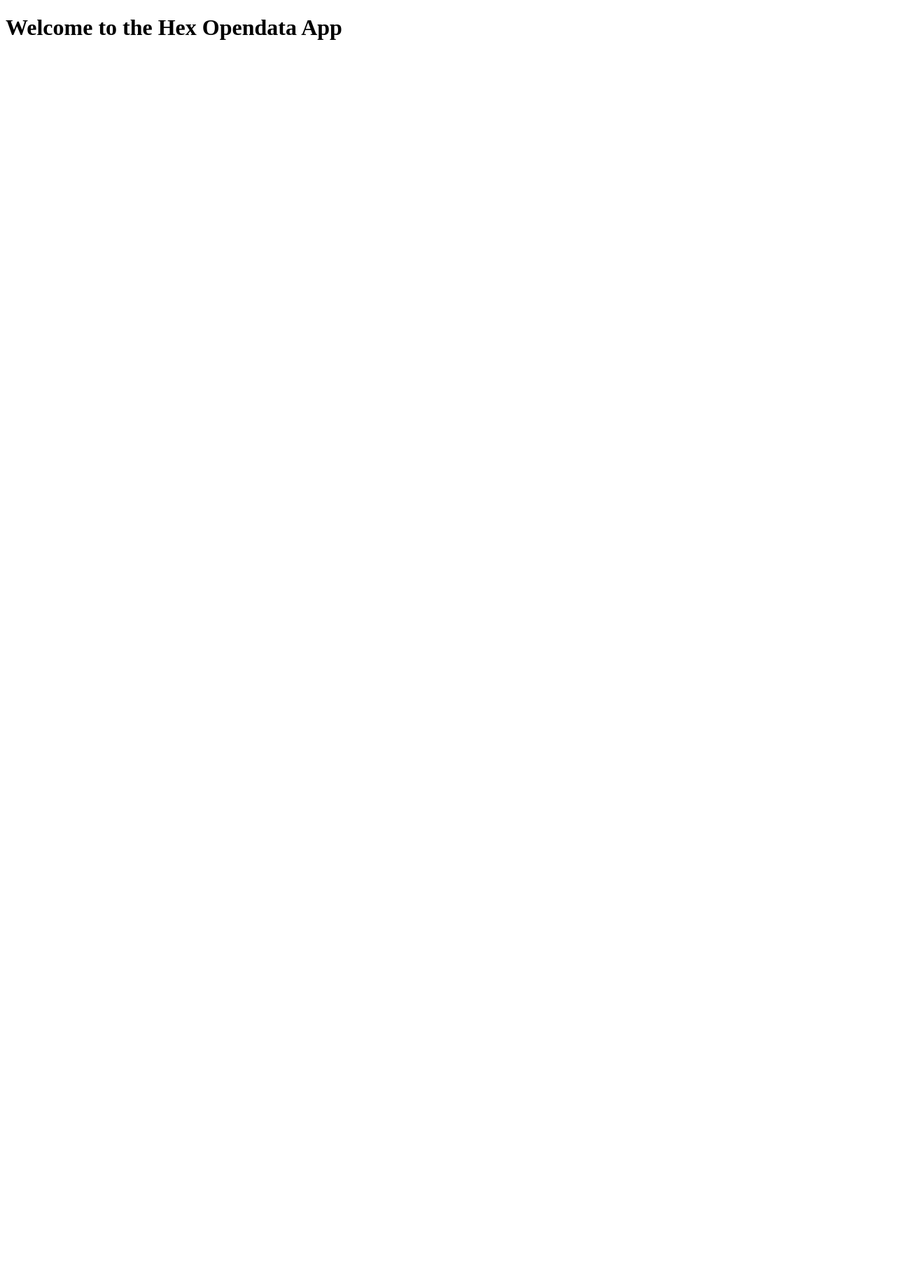
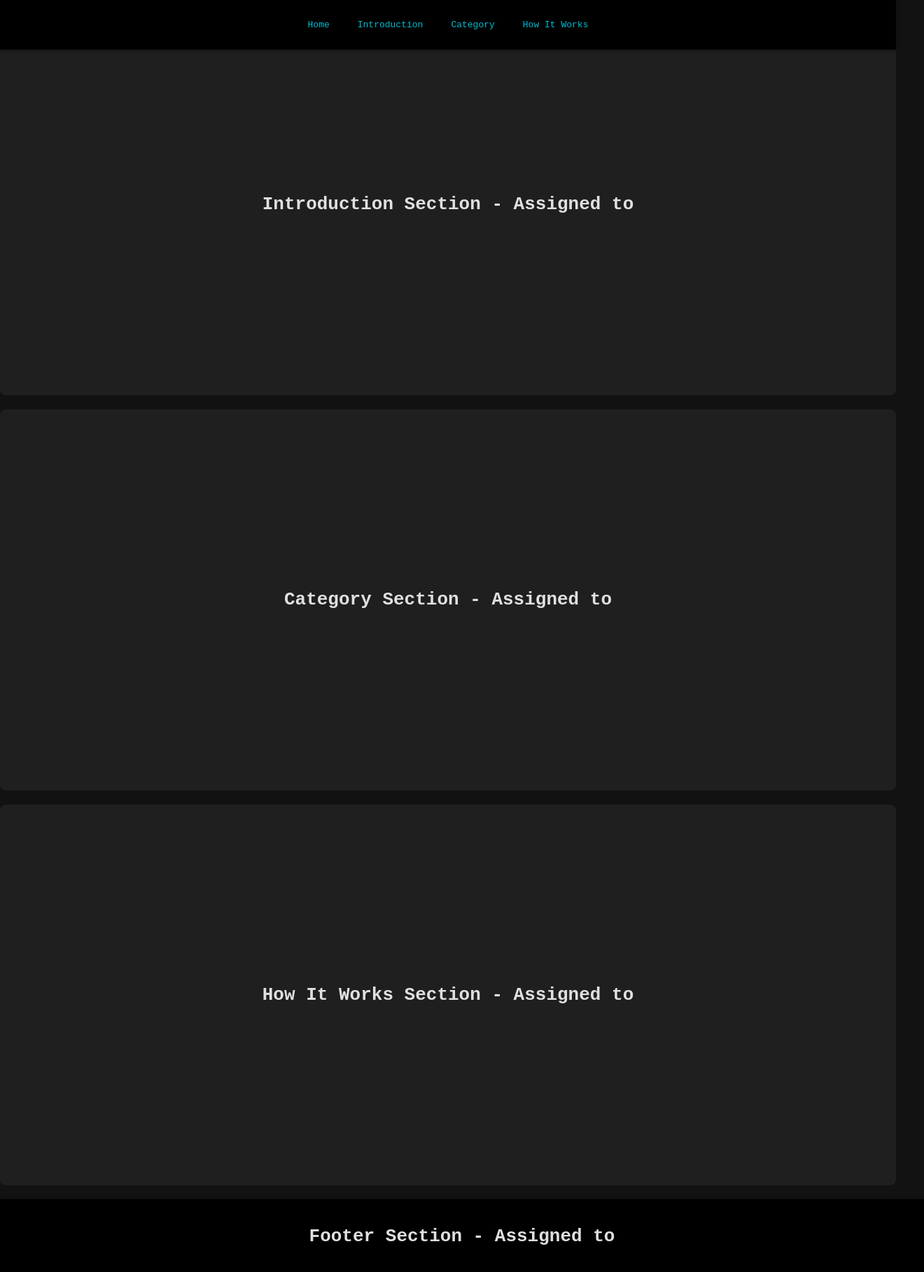
Before and after one commit to HACC2024/HEX, a Next.js app: page / in a window 1280 px wide. Shown: the whole page at 70% size, 1320 px wide, since content can reach past the window. Before the commit the page ends 800 px from the top, so only its background shows below. Built offline with nearby package versions, Linux system fonts and the light colour scheme.

Commit message:
Create Collaborative Template

```diff
--- a/src/app/page.tsx
+++ b/src/app/page.tsx
@@ -1,11 +1,27 @@
-import React from 'react';
+import React from "react";
+import Navbar from "../components/navbar";
+import Footer from "../components/footer";
+import Introduction from "../components/introduction";
+import Category from "../components/category";
+import HowItWorks from "../components/howItWorks";
+import "../styles/styles.css";
 
 const HomePage: React.FC = () => {
-    return (
-        <div>
-            <h1>Welcome to the Hex Opendata App</h1>
-        </div>
-    );
+  return (
+    <div>
+      <Navbar />
+      <div id="introduction">
+        <Introduction />
+      </div>
+      <div id="category">
+        <Category />
+      </div>
+      <div id="how-it-works">
+        <HowItWorks />
+      </div>
+      <Footer />
+    </div>
+  );
 };
 
 export default HomePage;
--- /dev/null
+++ b/src/components/category.tsx
@@ -0,0 +1,12 @@
+import React from "react";
+import "../styles/styles.css";
+
+const HomePage: React.FC = () => {
+  return (
+    <div>
+      <h1>Category Section - Assigned to</h1>
+    </div>
+  );
+};
+
+export default HomePage;
--- /dev/null
+++ b/src/components/footer.tsx
@@ -0,0 +1,12 @@
+import React from "react";
+import "../styles/styles.css";
+
+const Footer: React.FC = () => {
+  return (
+    <footer>
+      <h1>Footer Section - Assigned to</h1>
+    </footer>
+  );
+};
+
+export default Footer;
--- /dev/null
+++ b/src/components/howItWorks.tsx
@@ -0,0 +1,12 @@
+import React from "react";
+import "../styles/styles.css";
+
+const HowItWorks: React.FC = () => {
+  return (
+    <div>
+      <h1>How It Works Section - Assigned to</h1>
+    </div>
+  );
+};
+
+export default HowItWorks;
--- /dev/null
+++ b/src/components/introduction.tsx
@@ -0,0 +1,12 @@
+import React from "react";
+import "../styles/styles.css";
+
+const Introduction: React.FC = () => {
+  return (
+    <div>
+      <h1>Introduction Section - Assigned to</h1>
+    </div>
+  );
+};
+
+export default Introduction;
--- a/src/components/navbar.tsx
+++ b/src/components/navbar.tsx
@@ -1,12 +1,23 @@
-import React from 'react';
-import Link from 'next/link';
+import React from "react";
+import Link from "next/link";
+import "../styles/styles.css";
 
 const Navbar: React.FC = () => {
   return (
     <nav>
       <ul>
-                <li><Link href="/">Home</Link></li>
-                <li><Link href="/about">About</Link></li>
+        <li>
+          <Link href="/">Home</Link>
+        </li>
+        <li>
+          <Link href="#introduction">Introduction</Link>
+        </li>
+        <li>
+          <Link href="#category">Category</Link>
+        </li>
+        <li>
+          <Link href="#how-it-works">How It Works</Link>
+        </li>
       </ul>
     </nav>
   );
--- /dev/null
+++ b/src/styles/styles.css
@@ -0,0 +1,101 @@
+/* Global Styles */
+body {
+    background-color: #121212; /* Dark background */
+    color: #e0e0e0; /* Light text color */
+    font-family: monospace;
+    margin: 0;
+    padding: 0;
+    overflow-x: hidden; /* Prevent horizontal scrolling */
+}
+
+/* Main Container */
+main {
+    display: flex;
+    flex-direction: column;
+    align-items: center; /* Center all main content */
+    width: 100%; /* Take full width */
+}
+
+/* Section Styles */
+#introduction,
+#category,
+#how-it-works {
+    padding: 240px; /* Increased padding for sections */
+    border-radius: 8px; /* Rounded corners */
+    background-color: #1f1f1f; /* Dark background for sections */
+    margin: 20px 0; /* Adjusted margin for sections to prevent side scrolling */
+    text-align: center; /* Center text within sections */
+}
+
+h2 {
+    margin-bottom: 20px; /* Space below headings */
+}
+
+/* Navbar Styles */
+nav {
+    background-color: black; /* Darker background for navbar */
+    padding: 15px;
+    box-shadow: 0 2px 5px rgba(0, 0, 0, 0.3); /* Shadow effect */
+    position: fixed; /* Fix position to the top */
+    top: 0; /* Align to the top */
+    left: 0; /* Align to the left */
+    right: 0; /* Align to the right */
+    z-index: 1000; /* Ensure navbar is above other content */
+}
+
+nav ul {
+    list-style: none;
+    padding: 0;
+    display: flex; /* Use flexbox for horizontal layout */
+    justify-content: center; /* Center navbar items */
+}
+
+nav ul li {
+    margin: 0 20px; /* Space between navbar items */
+}
+
+nav a {
+    color: #00bcd4; /* Bright cyan color for links */
+    text-decoration: none;
+    font-weight: 500;
+    transition: color 0.3s;
+}
+
+/* Smaller text size for navbar links on smaller screens */
+@media (max-width: 768px) {
+    nav a {
+        font-size: 14px; /* Smaller font size for navbar links */
+    }
+}
+
+nav a:hover {
+    color: #80deea; /* Lighter cyan on hover */
+}
+
+/* Footer Styles */
+footer {
+    background-color: black; /* Dark background for footer */
+    text-align: center;
+    padding: 20px;
+    width: 100%;
+    box-shadow: 0 -2px 5px rgba(0, 0, 0, 0.3); /* Shadow effect */
+    margin-top: 10px; /* Add margin to separate from content above */
+}
+
+/* Responsive Styles */
+@media (max-width: 768px) {
+    nav ul li {
+        display: block; /* Stack navbar items on smaller screens */
+        margin: 10px 20px; /* Margin for vertical spacing */
+    }
+    nav {
+        padding: 5px; /* Reduce padding for navbar on smaller screens */
+    }
+
+    #introduction,
+    #category,
+    #how-it-works {
+        margin: 10px 0; /* Smaller margin for sections on smaller screens */
+        padding: 100px; /* Reduce padding for sections on smaller screens (optional) */
+    }
+}
```
Also changed, not shown: src/app/layout.tsx (+8 -10 lines). Lines whose indentation alone changed are shown as unchanged.
